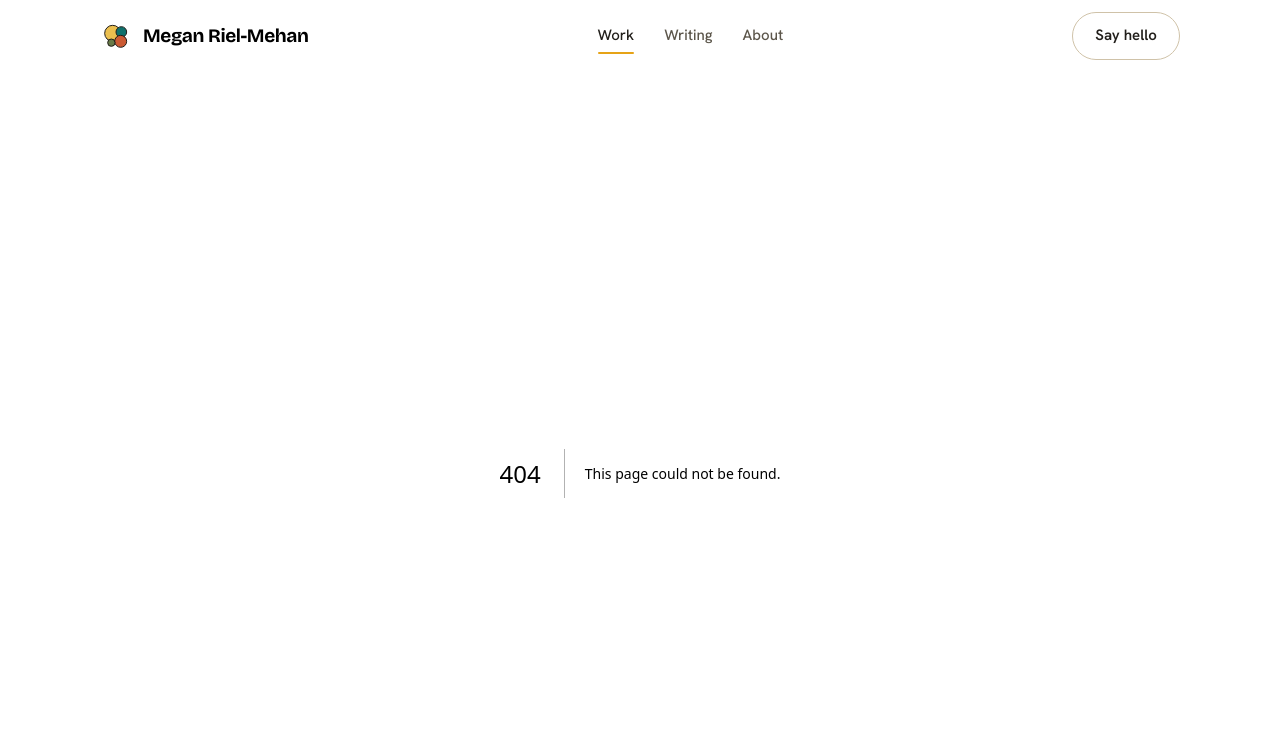
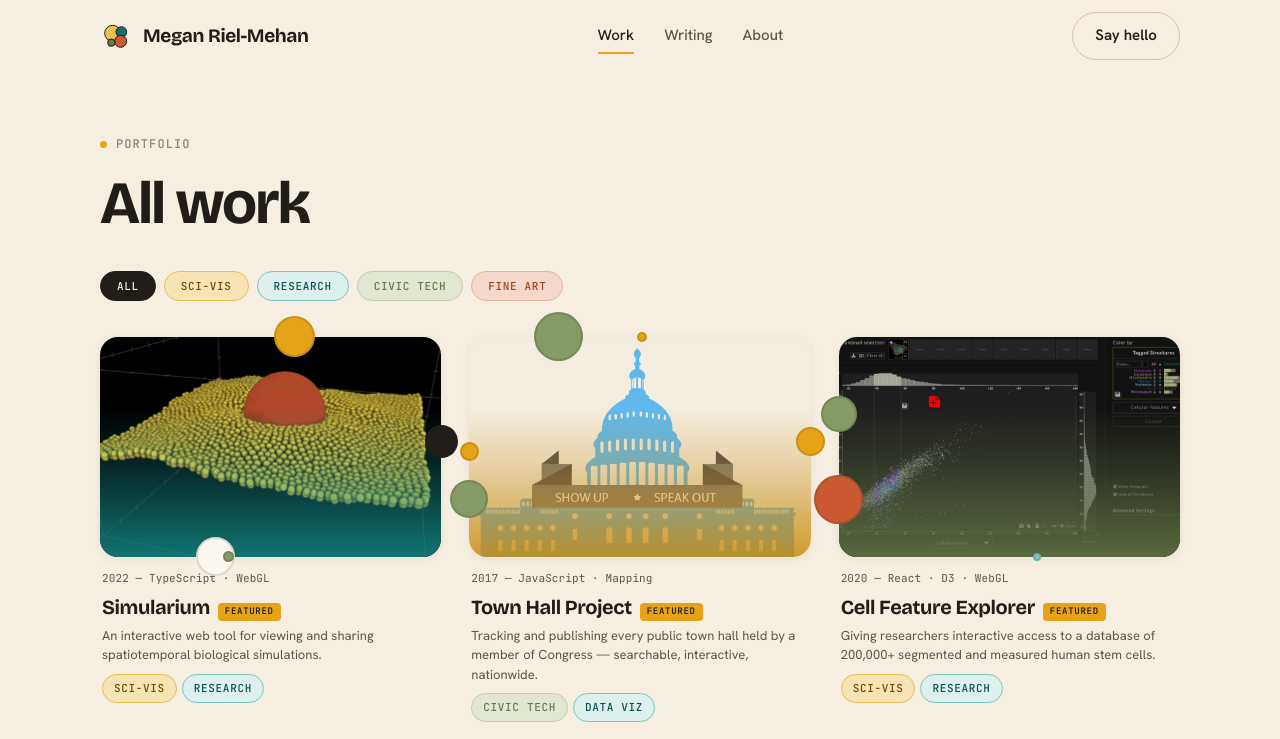
Before and after one commit to meganrm/portfolio, a Next.js app: page /work in a window 1280 px wide. Before the commit this address had no page. Shown: the top 739 px of the page. Built offline with nearby package versions, Linux system fonts and the light colour scheme.

Commit message:
feat: add /work portfolio page with tag filtering

```diff
--- /dev/null
+++ b/app/work/page.tsx
@@ -0,0 +1,66 @@
+// app/work/page.tsx
+'use client'
+
+import { useState } from 'react'
+import Eyebrow from '@/components/Eyebrow'
+import WorkCard from '@/components/WorkCard'
+import { PROJECTS } from '@/data/projects'
+
+const FILTERS = [
+  { label: 'All',        cls: '' },
+  { label: 'Sci-Vis',    cls: 'filter-pill-sci' },
+  { label: 'Research',   cls: 'filter-pill-research' },
+  { label: 'Civic Tech', cls: 'filter-pill-civic' },
+  { label: 'Fine Art',   cls: 'filter-pill-art' },
+]
+
+// Featured projects first, then by year descending
+const SORTED = [
+  ...PROJECTS.filter((p) => p.featured),
+  ...PROJECTS.filter((p) => !p.featured).sort((a, b) => {
+    const ay = parseInt(a.year) || 0
+    const by = parseInt(b.year) || 0
+    return by - ay
+  }),
+]
+
+export default function WorkPage() {
+  const [active, setActive] = useState('All')
+
+  const visible = SORTED.filter((p) =>
+    active === 'All' || p.tags.some((t) => t.label === active)
+  )
+
+  return (
+    <main>
+      <div className="container">
+        <header className="writing-head">
+          <Eyebrow dot>Portfolio</Eyebrow>
+          <h1 className="detail-title" style={{ fontSize: 'clamp(38px,5vw,60px)' }}>
+            All work
+          </h1>
+        </header>
+
+        <div className="filter-bar">
+          {FILTERS.map(({ label, cls }) => (
+            <button
+              key={label}
+              className={`filter-pill${cls ? ` ${cls}` : ''}${active === label ? ' active' : ''}`}
+              onClick={() => setActive(label)}
+            >
+              {label}
+            </button>
+          ))}
+        </div>
+
+        <div className="work-grid-full">
+          {SORTED.map((p) => (
+            <div key={p.id} style={{ display: visible.includes(p) ? undefined : 'none' }}>
+              <WorkCard project={p} />
+            </div>
+          ))}
+        </div>
+      </div>
+    </main>
+  )
+}
```
